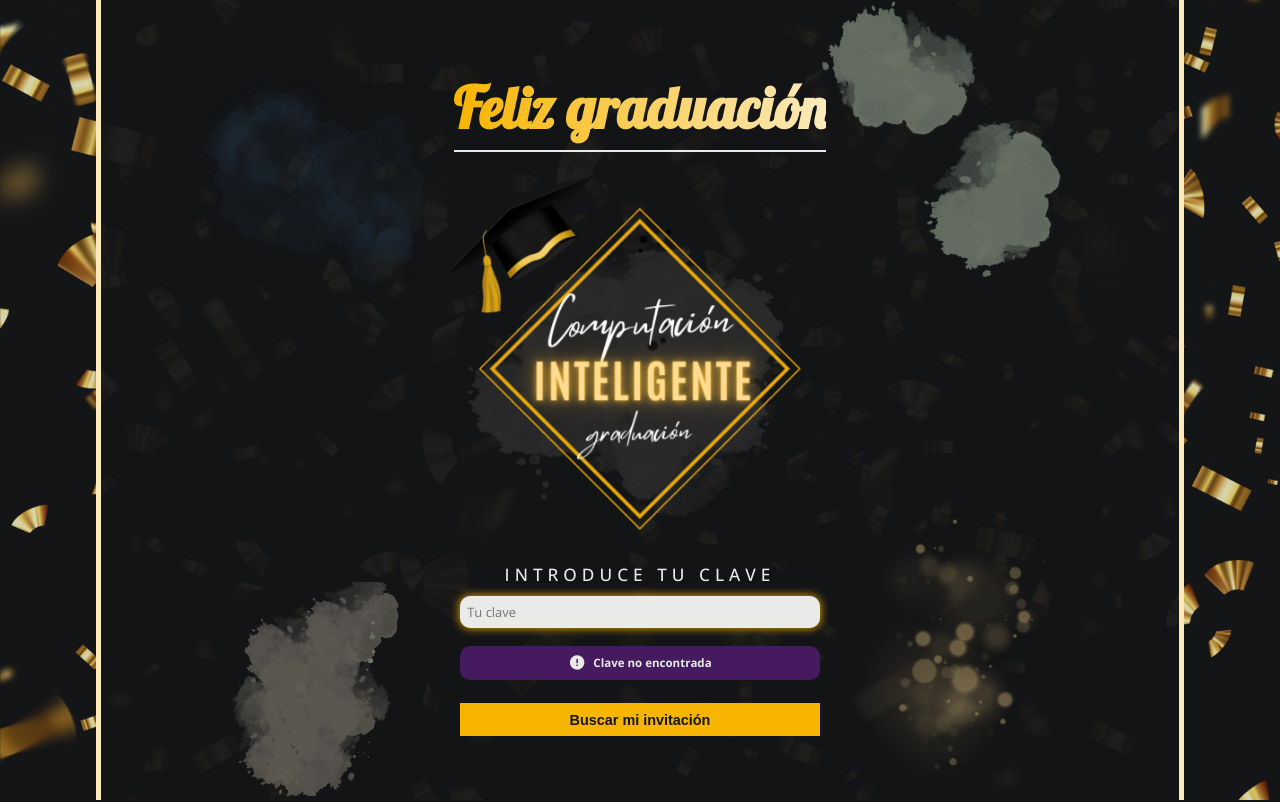
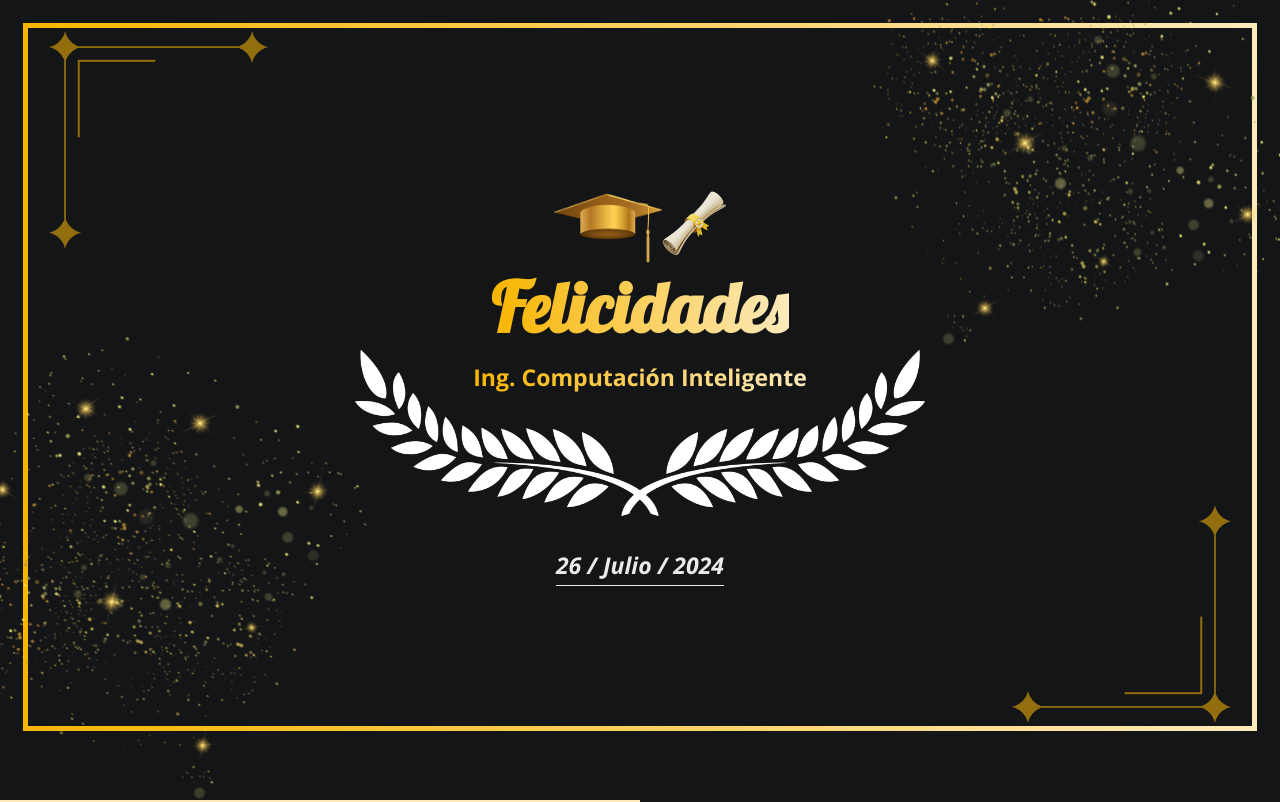
Before and after one commit to sauloroman/COMPUTACION-INTELIGENTE-INVITATION, a React (Vite) app: page /invitation in a window 1280 px wide. Before the commit this address led to /. Shown: the top 802 px of the page. Built offline with nearby package versions, Linux system fonts and the light colour scheme; no server answers; the database is empty.

Commit message:
production error routes

```diff
--- a/src/router/AppRouter.jsx
+++ b/src/router/AppRouter.jsx
@@ -19,12 +19,14 @@ export const AppRouter = () => {
         ? (
           <>
             <Route path="/invitation" element={<InvitationPage />} />
+            <Route path="/" element={<SearchPage /> } />
             <Route path="/*" element={<Navigate to='/invitation' />}/>
           </>
         )
         : (
           <>
             <Route path="/" element={<SearchPage /> } />
+            <Route path="/invitation" element={<InvitationPage />} />
             <Route path="/*" element={<Navigate to='/' />}/>
           </>
         )
```
